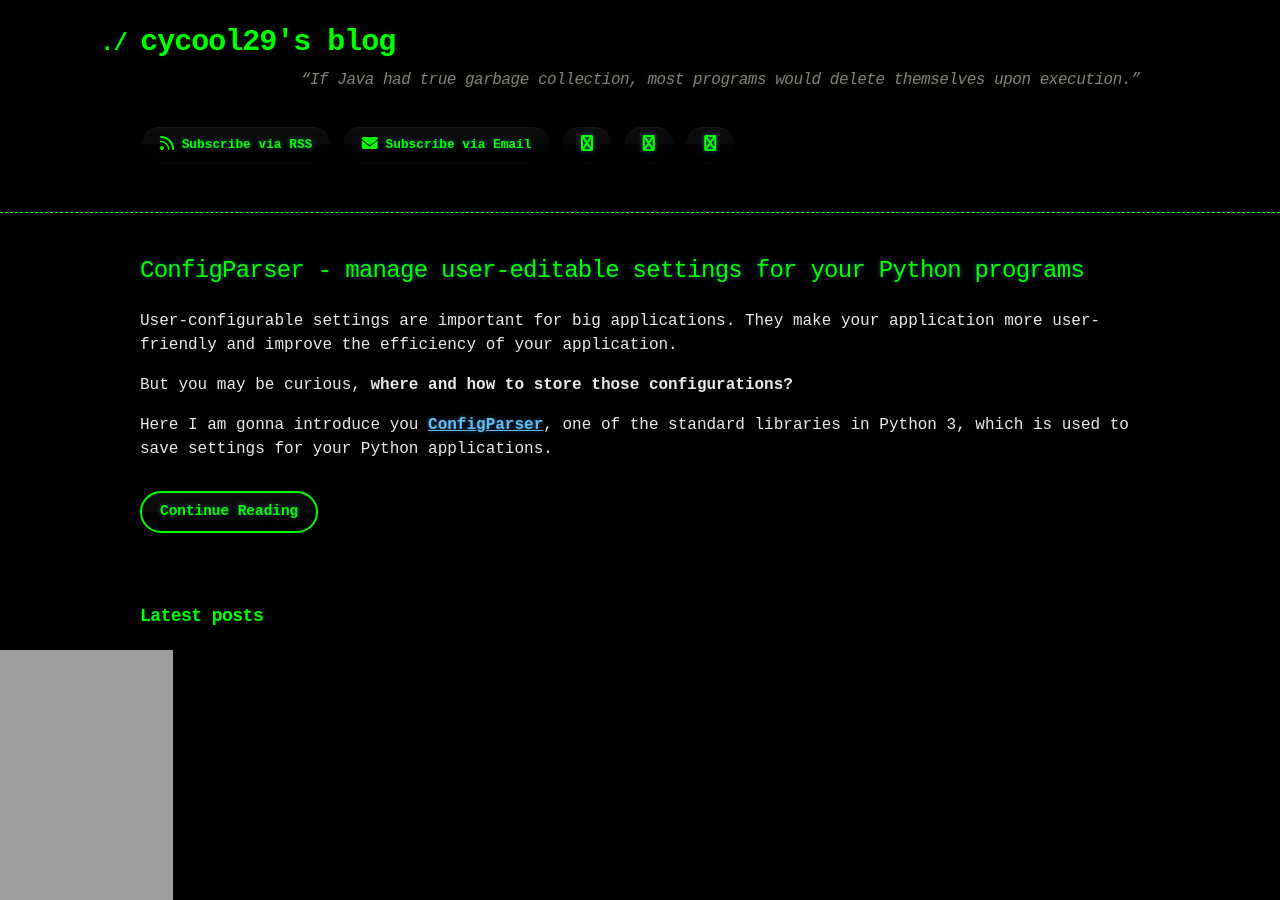
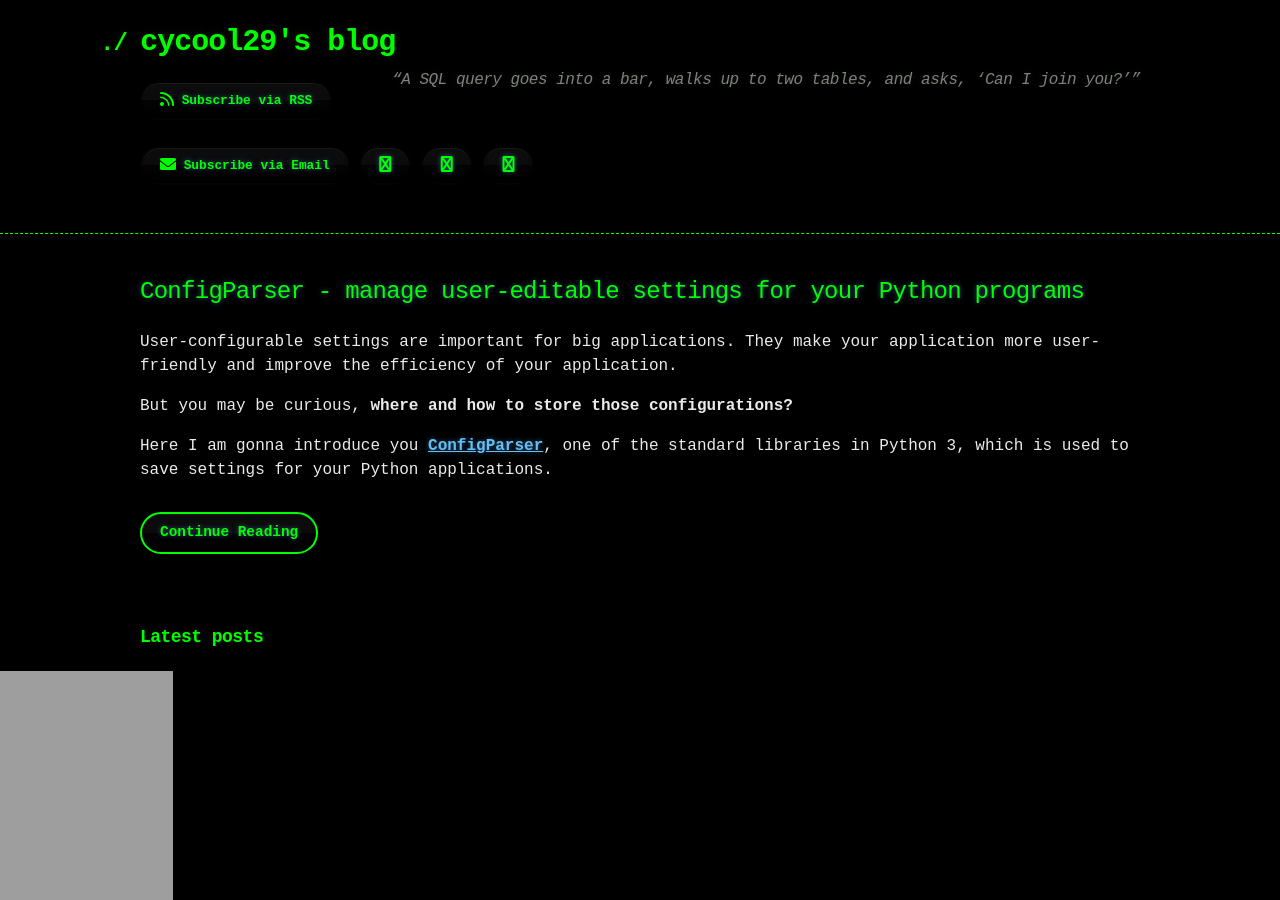
Before and after one commit to cycool29/cycool29.github.io, a Jekyll site: the page built from index.md, in a window 1280 px wide and 900 px high. Built offline with Jekyll 4.4.1, drawn with Linux system fonts in a browser that asks for light colours; a style sheet for code colours, icons or effects is not loaded.

Commit message:
Update quotes

```diff
--- a/_config.yml
+++ b/_config.yml
@@ -1,5 +1,5 @@
 title: cycool29's blog
-description: "“If Java had true garbage collection, most programs would delete themselves upon execution.” "
+description: "“A SQL query goes into a bar, walks up to two tables, and asks, ‘Can I join you?’” "
 bio: A high school student. Intermediate in Python, Git, Bash. Learning JavaScript. He/Him. "
 author: cycool29
 url: https://cycool29.github.io
```
